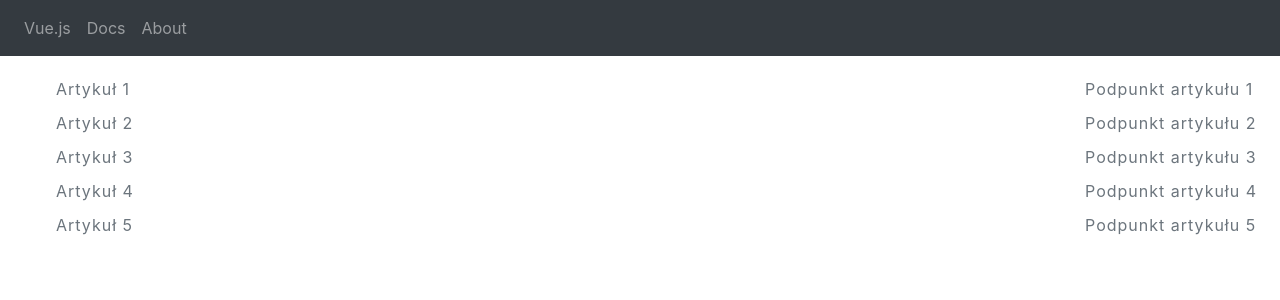
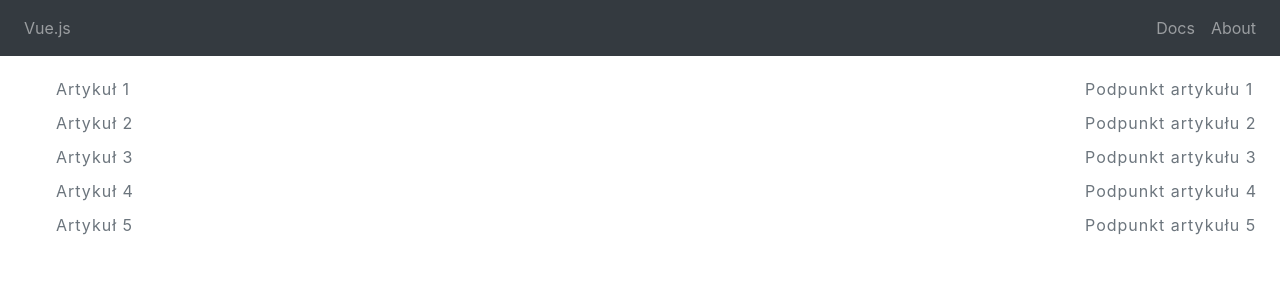
Before and after one commit to krzysztoffila/documentation-vue, a Vue app: page / in a window 1280 px wide. Shown: the top 300 px of the page. Built offline with nearby package versions, Linux system fonts and the light colour scheme.

Commit message:
Poprawiono navbar do prawej strony

```diff
--- a/src/App.vue
+++ b/src/App.vue
@@ -29,10 +29,10 @@ export default {
 
 <style lang="scss">
 main {
+  display: flex;
+  justify-content: space-between;
   // colors: #242424;
   // colors: #2f2f2f;
-  display: flex !important;
-  justify-content: space-between;
   // background-color: #242424;
   // color: #fff;
 }
--- a/src/components/layout/nav-component.vue
+++ b/src/components/layout/nav-component.vue
@@ -4,7 +4,7 @@
       <b-navbar-nav>
         <b-nav-item href="#">Vue.js</b-nav-item>
       </b-navbar-nav>
-      <b-navbar-nav class="ms-auto">
+      <b-navbar-nav class="ml-auto">
         <b-nav-item href="#">Docs</b-nav-item>
         <b-nav-item href="#">About</b-nav-item>
       </b-navbar-nav>
```
